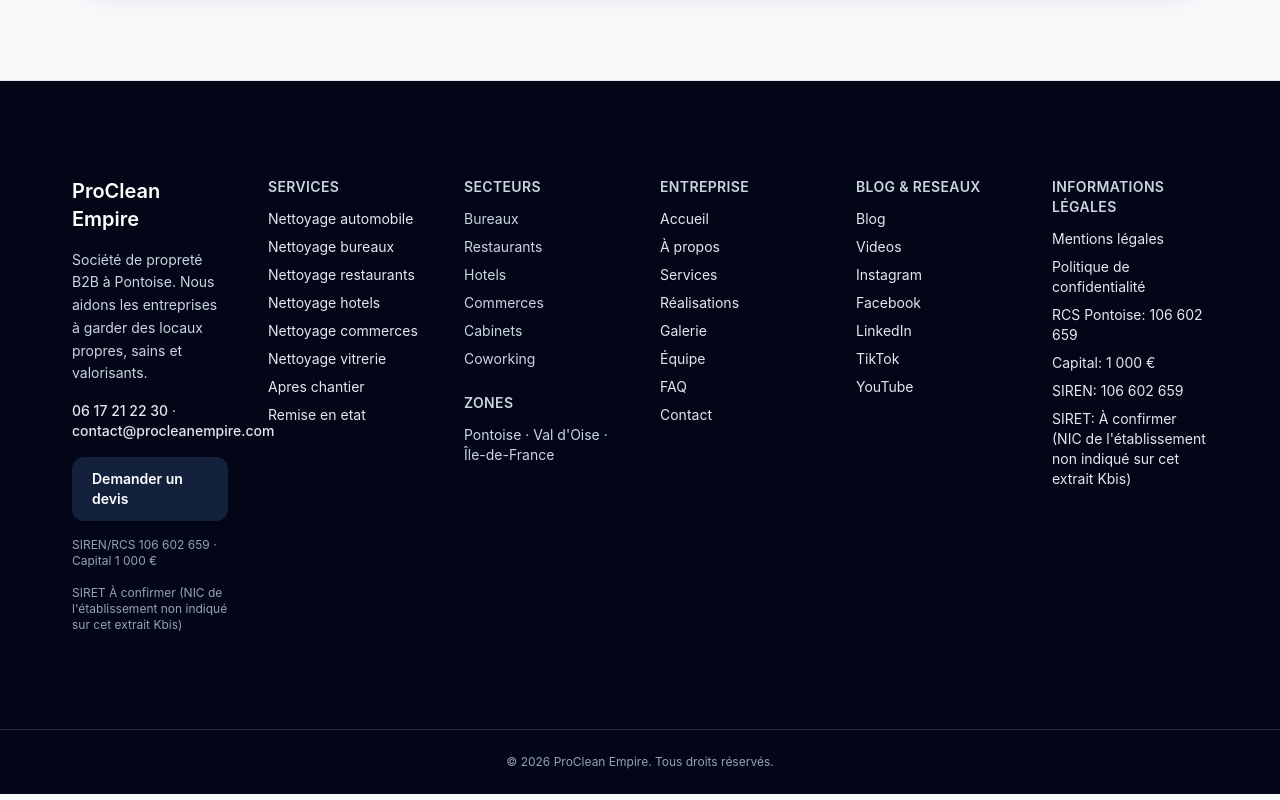
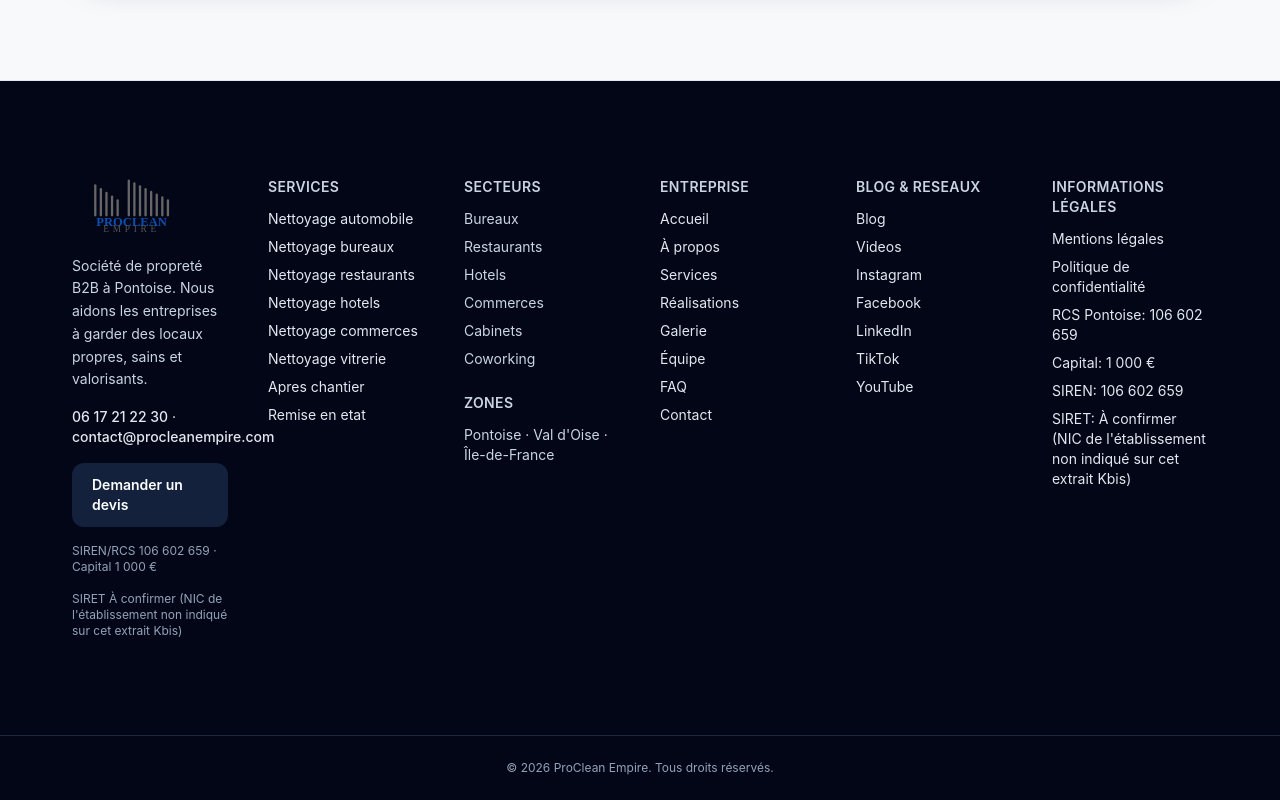
Before and after one commit to makayakevinh00-prog/https-procleanempire-multiservice.manus.space, a Next.js app: page / in a window 1280 px wide. Shown: the part 3634-4434 px from the top of the page. Built offline with nearby package versions, Linux system fonts and the light colour scheme.

Commit message:
Integrer le nouveau logo sur header/footer
Co-authored-by: makayakevinh00-prog <makayakevinh00-prog@users.noreply.github.com>

```diff
--- a/components/layout/footer.tsx
+++ b/components/layout/footer.tsx
@@ -1,3 +1,4 @@
+import Image from "next/image";
 import Link from "next/link";
 import { navLinks } from "@/lib/data";
 import { siteConfig } from "@/lib/site";
@@ -29,7 +30,9 @@ export function Footer() {
     <footer className="border-t border-slate-200 bg-slate-950 text-slate-200">
       <div className="section grid gap-10 md:grid-cols-2 lg:grid-cols-6">
         <div className="space-y-4">
-          <h2 className="text-xl font-semibold text-white">ProClean Empire</h2>
+          <Link href="/" className="inline-flex items-center" aria-label={siteConfig.name}>
+            <Image src="/logo.svg" alt={siteConfig.name} width={220} height={80} className="h-14 w-auto" />
+          </Link>
           <p className="text-sm leading-relaxed text-slate-300">
             Société de propreté B2B à Pontoise. Nous aidons les entreprises à
             garder des locaux propres, sains et valorisants.
```
Also changed, not shown: public/logo.svg.
